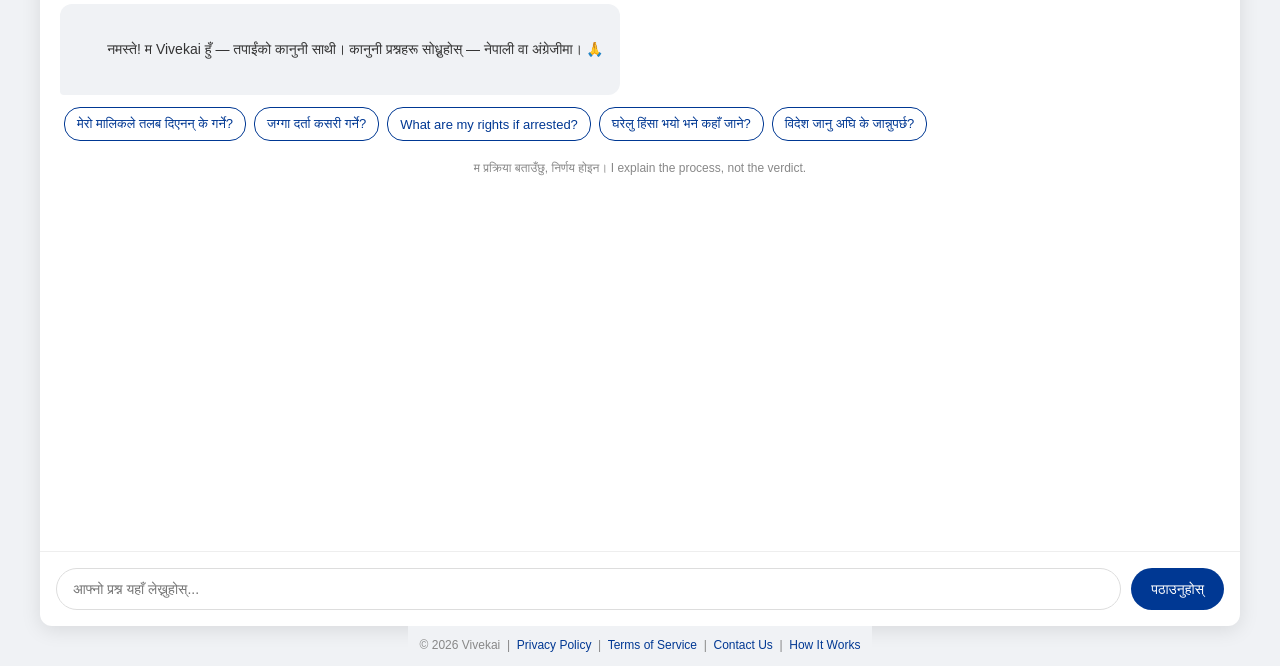
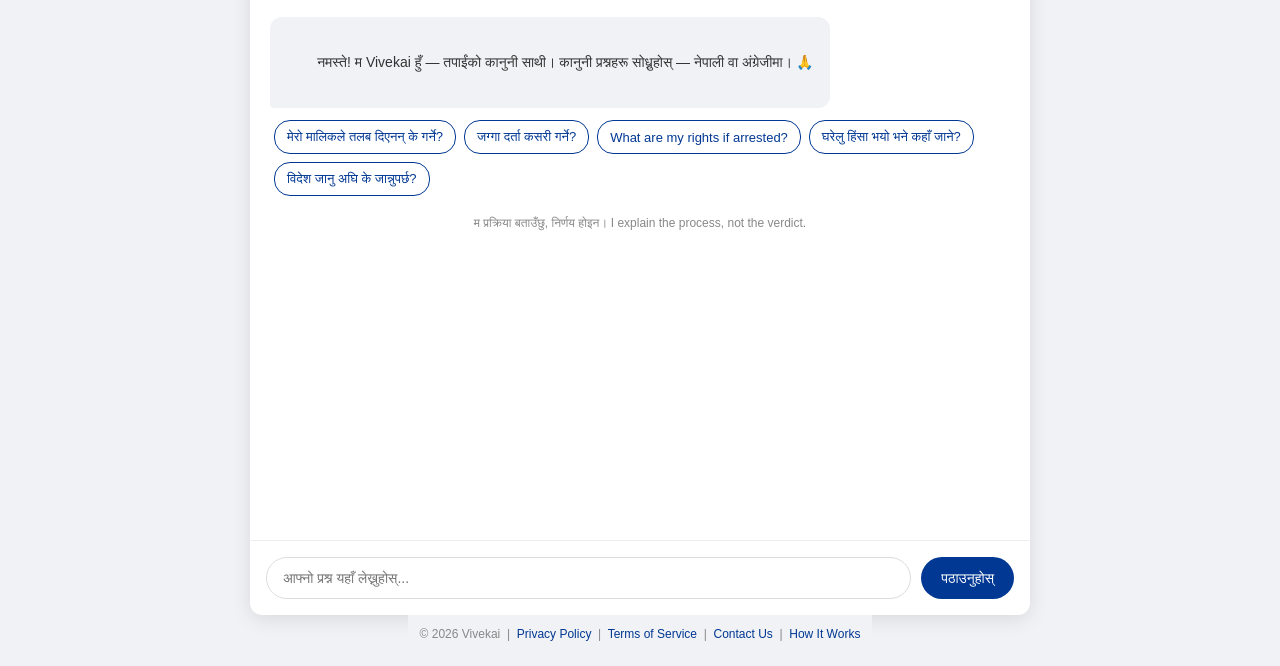
Before and after one commit to Manish10Lohani/nepali-legal-ai, a website: page index.html in a window 1280 px wide. Shown: the part 134-800 px from the top of the page. Drawn offline with Linux system fonts and the light colour scheme.

```diff
--- a/index.html
+++ b/index.html
@@ -15,13 +15,13 @@
   display: flex;
   flex-direction: column;
   align-items: center;
-  justify-content: flex-start;
-  padding: 0;
+  justify-content: center;
+  padding: 20;
 }
     .container {
       width: 100%;
-      max-width: 1200px;
-      height: 95vh;
+      max-width: 780px;
+      height: 92vh;
       background: white;
       border-radius: 12px;
       box-shadow: 0 4px 20px rgba(0,0,0,0.1);
```
